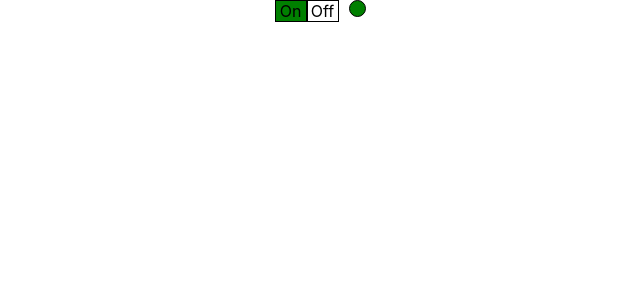
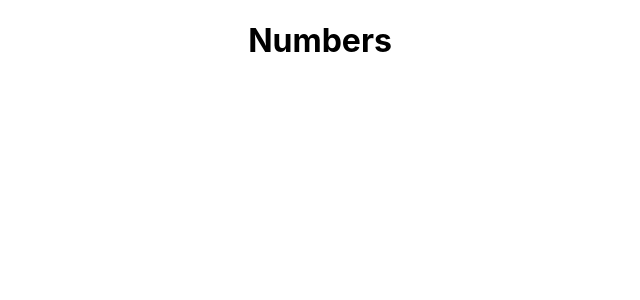
Before and after one commit to Vladislav-Nickolaevich/Kabzda-kak-prosto, a React (Create React App) app: page / in a window 1280 px wide. Shown: the top 300 px of the page, without its empty margins (320-960 px from the left). Built offline with nearby package versions, Linux system fonts and the light colour scheme.

Commit message:
UncontroledAccordion

```diff
--- a/src/App.tsx
+++ b/src/App.tsx
@@ -3,6 +3,7 @@ import './App.css';
 import Accordion from "./components/Accordion/Accordion";
 import MyComponent from "./components/MyComponent/MyComponent";
 import OnOff from "./components/OnOff/OnOff";
+import UncontrolledAccordion from "./components/UncontroledAccordion/UncontroledAccordion";
 
 function App() {
     // let [accordionCollapsed, setAccordionCollapsed] = useState<boolean>(false)
@@ -16,7 +17,8 @@ function App() {
             {/*           }}/>*/}
 
             {/*<MyComponent/>*/}
-            <OnOff onChange={setSwitchOn} on={switchOn}/>
+            {/*<OnOff onChange={setSwitchOn} on={switchOn}/>*/}
+            <UncontrolledAccordion titleValue={'Numbers'}/>
         </div>
     );
 }
--- /dev/null
+++ b/src/components/UncontroledAccordion/UncontroledAccordion.tsx
@@ -0,0 +1,43 @@
+import React, {useState} from "react";
+
+
+type UncontrolledAccordionPropsType = {
+    titleValue: string;
+}
+
+function UncontrolledAccordion(props: UncontrolledAccordionPropsType) {
+
+    let [collapsed, setCollapsed] = useState(true)
+    return (
+        <div>
+            <AccordionTitle onClick={() => {setCollapsed(!collapsed)}} title={props.titleValue}/>
+            {!collapsed && <AccordionBody/> }
+        </div>
+    );
+}
+
+type AccordionTitlePropsType = {
+    title: string
+    onClick: () => void
+}
+
+function AccordionTitle(props: AccordionTitlePropsType) {
+    return (
+        <h1 onClick={() => {props.onClick()}}>{props.title}</h1>
+    );
+}
+
+const liStyle = {
+    listStyleType: 'none'
+}
+function AccordionBody() {
+    return (
+        <ul style={liStyle}>
+            <li>1</li>
+            <li>2</li>
+            <li>3</li>
+        </ul>
+    );
+}
+
+export default UncontrolledAccordion;
```
